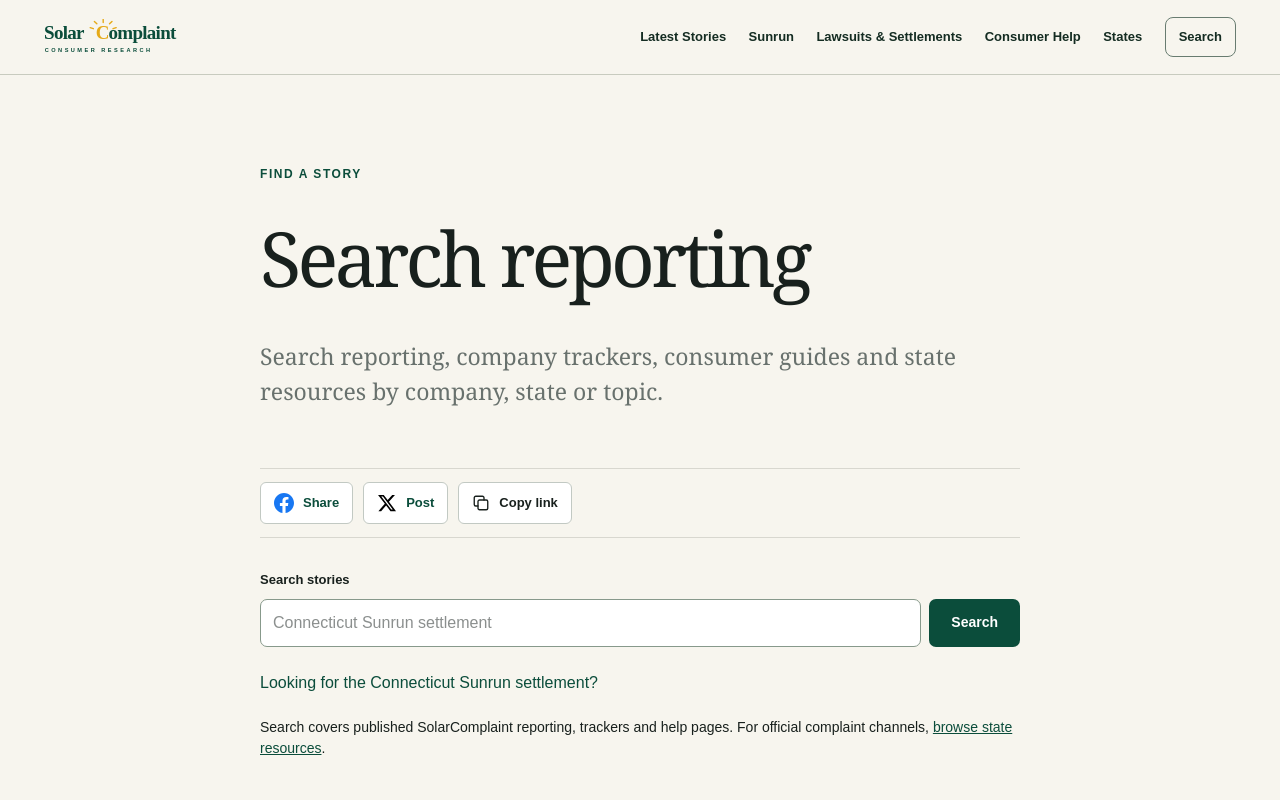
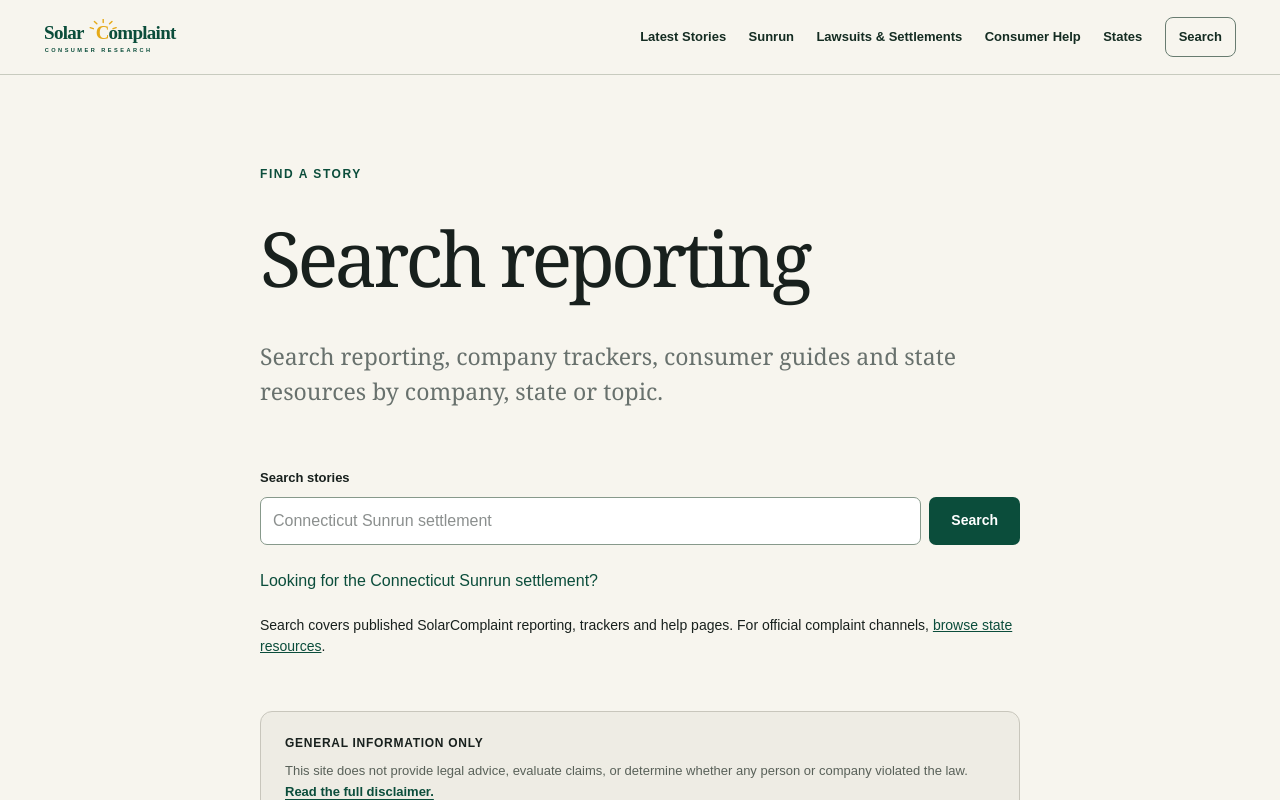
Before and after one commit to Decentralized-Rob/solar-consumer-research, a Next.js app: page /search in a window 1280 px wide. Shown: the top 800 px of the page. Built offline with nearby package versions, Linux system fonts and the light colour scheme.

Commit message:
Allow explicit article-only share placement on editorial guides

```diff
--- a/components/info-page.tsx
+++ b/components/info-page.tsx
@@ -11,6 +11,7 @@ export function InfoPage({
   children,
   showLegalNotice = true,
   currentStoryHref,
+  shareHref,
   byline,
   showShareButtons = true,
   className = "",
@@ -21,10 +22,12 @@ export function InfoPage({
   children: ReactNode;
   showLegalNotice?: boolean;
   currentStoryHref?: string;
+  shareHref?: string;
   byline?: ReactNode;
   showShareButtons?: boolean;
   className?: string;
 }) {
+  const shareDestination = shareHref ?? currentStoryHref;
   return (
     <div className={`info-page ${className}`.trim()}>
       <SiteHeader />
@@ -33,7 +36,7 @@ export function InfoPage({
         <h1>{title}</h1>
         <p className="info-lede">{lede}</p>
         {byline}
-        {showShareButtons ? <ArticleShareButtons href={currentStoryHref} title={title} /> : null}
+        {showShareButtons && shareDestination ? <ArticleShareButtons href={shareDestination} title={title} /> : null}
         {children}
         {currentStoryHref ? <RelatedStories currentHref={currentStoryHref} /> : null}
         {showLegalNotice && (
```
